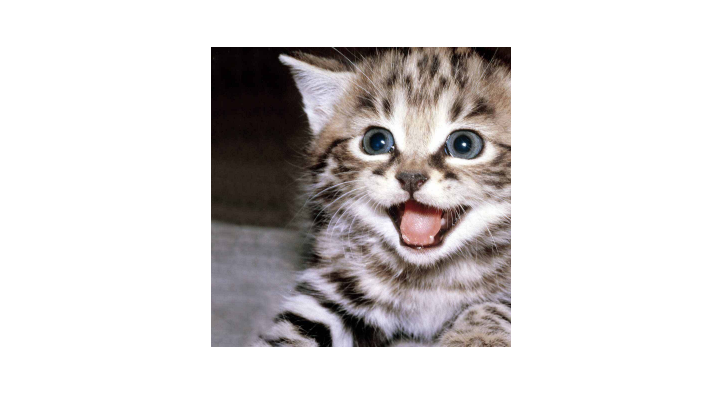
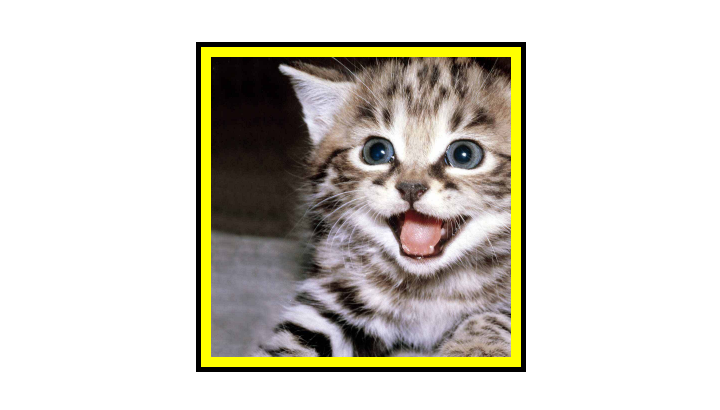
Before and after one commit to Pete-Andrew/Console-Finances, a plain HTML site: page index.html in a window 1280 px wide. Shown: the part 62-472 px from the top of the page, without its empty margins (279-999 px from the left). Drawn offline with Linux system fonts and the light colour scheme.

Commit message:
added a 'to.Fixed' to the average value to round to 2 decimal places

```diff
--- a/script.js
+++ b/script.js
@@ -127,7 +127,7 @@ var AvChangeProfitLoss = 0;
 
         }
 
-console.log("Average Change: £ " + (AvChangeProfitLoss / changesArray.length));
+console.log("Average Change: £ " + (AvChangeProfitLoss / changesArray.length).toFixed(2));
 
 
 //selects the biggest number in the array (e.g the biggest profit)
--- a/style.css
+++ b/style.css
@@ -16,4 +16,7 @@ h1 {
     background-size: cover;
     margin-top: 50px;
 
+    border: 10px solid yellow;
+    outline: 5px solid black;
+
 }
```
